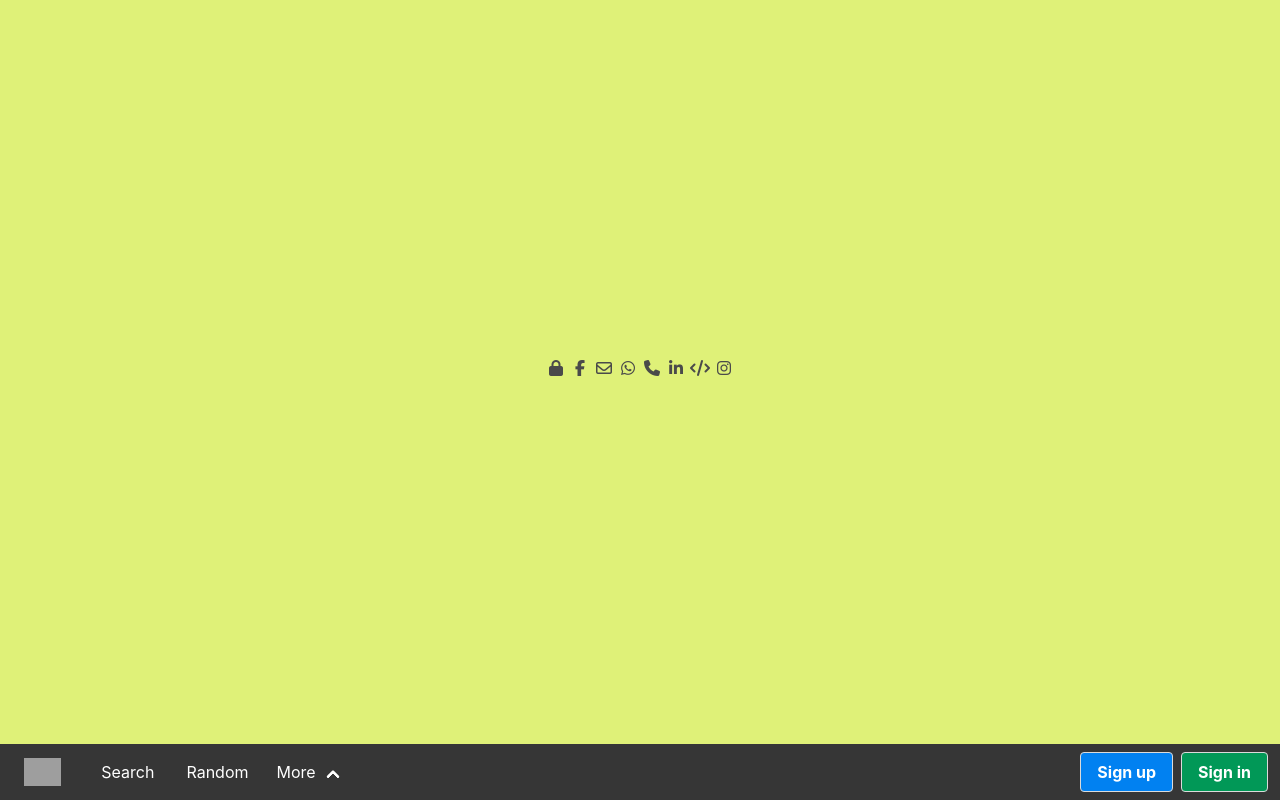
After one commit to shaw8wit/otaku-spot, a Django app: page /quotes/contact in a window 1280 px wide. The commit adds this page. Run offline with Django 3.2, Linux system fonts and the light colour scheme; some libraries are stand-ins or nearby versions; some web fonts are replaced; grey boxes are pictures that could not be loaded.

Commit message:
design changes

```diff
--- a/quotes/static/quotes/style.css
+++ b/quotes/static/quotes/style.css
@@ -43,8 +43,13 @@ body {
 
 .anime {
     font-family: 'Pompiere', cursive;
-    font-size: 1.5rem;
+    font-size: 1.75rem;
     font-weight: 600;
+}
+
+.character {
+    font-family: "Comic Sans MS", "Comic Sans", cursive;
+    font-size: 18px !important;
 }
 
 .display {
--- /dev/null
+++ b/quotes/templates/quotes/contact.html
@@ -0,0 +1,39 @@
+{% extends "quotes/layout.html" %}
+
+{% block body %}
+
+<div class="center">
+    <span class="icon">
+        <i class="fa fa-lock"></i>
+    </span>
+
+    <span class="icon">
+        <i class="fa fa-facebook"></i>
+    </span>
+
+    <span class="icon">
+        <i class="fa fa-envelope-o"></i>
+    </span>
+
+    <span class="icon">
+        <i class="fa fa-whatsapp"></i>
+    </span>
+
+    <span class="icon">
+        <i class="fa fa-phone"></i>
+    </span>
+
+    <span class="icon">
+        <i class="fa fa-linkedin"></i>
+    </span>
+
+    <span class="icon">
+        <i class="fa fa-code"></i>
+    </span>
+
+    <span class="icon">
+        <i class="fa fa-instagram"></i>
+    </span>
+</div>
+
+{% endblock %}
--- a/quotes/templates/quotes/display.html
+++ b/quotes/templates/quotes/display.html
@@ -6,7 +6,7 @@
     <div class="card display">
         <div class="card-content px-6">
             <h2 class="title quote {% if quote|length > 300 %}smol{% endif %}">{{ quote }}</h2>
-            <h4 class="subtitle pt-3">
+            <h4 class="subtitle pt-3 character">
                 - {{ character }}
             </h4>
         </div>
--- a/quotes/templates/quotes/layout.html
+++ b/quotes/templates/quotes/layout.html
@@ -47,7 +47,7 @@
                             About
                         </a>
                         <hr class="navbar-divider">
-                        <a class="navbar-item">
+                        <a href="{% url 'contact' %}" class="navbar-item">
                             Contact
                         </a>
                     </div>
@@ -78,7 +78,8 @@
     {% endblock %}
 
     <script src="{% static 'quotes/script.js' %}"></script>
-    <script defer src="https://use.fontawesome.com/releases/v5.3.1/js/all.js"></script>
+    <!-- <script defer src="https://use.fontawesome.com/releases/v5.3.1/js/all.js"></script> -->
+    <script src="https://use.fontawesome.com/c1f12e17c4.js"></script>
 </body>
 
 </html>
--- a/quotes/urls.py
+++ b/quotes/urls.py
@@ -7,6 +7,7 @@ urlpatterns = [
     path('about', views.about, name='about'),
     path('search', views.search, name='search'),
     path('login', views.login_view, name='login'),
+    path('contact', views.contact, name='contact'),
     path('logout', views.logout_view, name='logout'),
     path('register', views.register, name='register'),
     path('display/<int:n>', views.display, name='display'),
--- a/quotes/views.py
+++ b/quotes/views.py
@@ -128,3 +128,7 @@ def display(request, n):
 
 def about(request):
     return render(request, "quotes/about.html")
+
+
+def contact(request):
+    return render(request, "quotes/contact.html")
```
Also changed, not shown: quotes/templates/quotes/index.html (+3 -10 lines).
